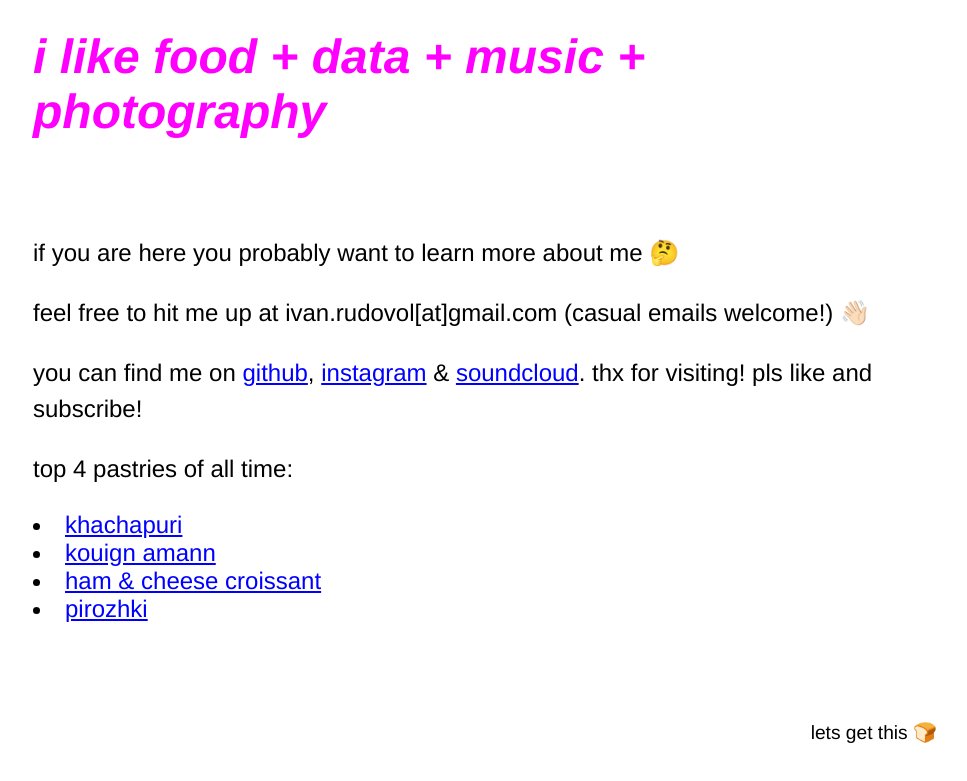
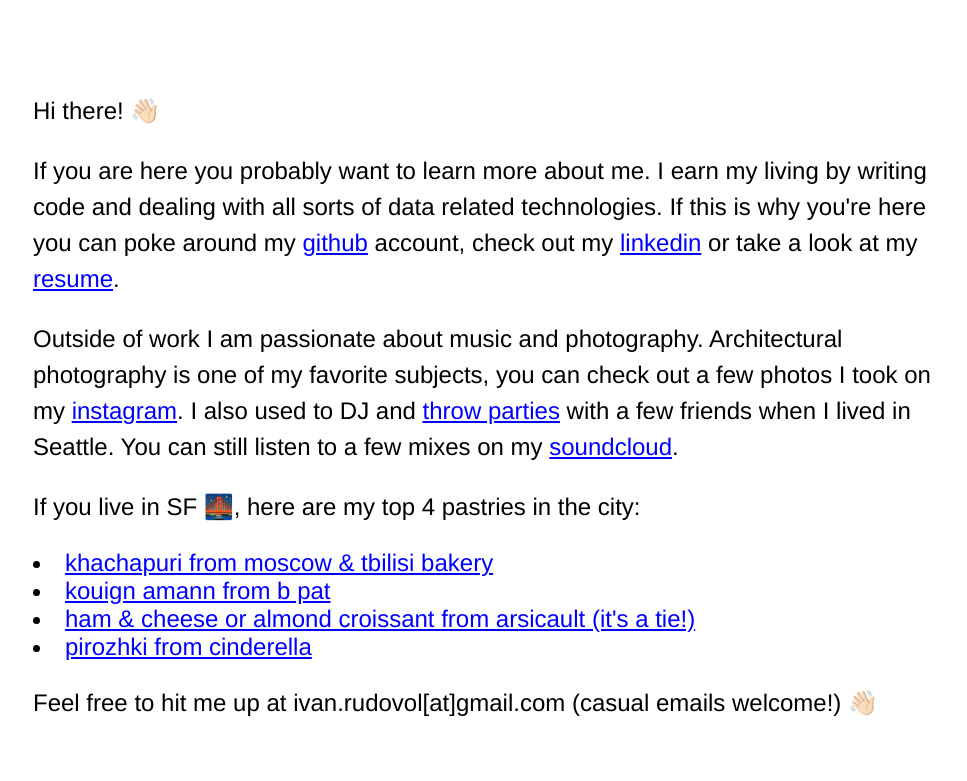
Before and after one commit to irdvl/irdvl.github.io, a plain HTML site: page index.html in a window 1280 px wide. Shown: the part 155-936 px from the top of the page, without its empty margins (155-1122 px from the left). Drawn offline with Linux system fonts and the light colour scheme.

Commit message:
a bit more serious

```diff
--- a/index.html
+++ b/index.html
@@ -1,43 +1,49 @@
 <html lang="en">
 <head>
   <meta charset="utf-8" />
-  <title>irdvl &bull; 🤙</title>
+  <title>Ivan Rudovol</title>
   <link rel="stylesheet" href="style.css" />
 </head>
 <body>
 
   <header>
     <h1>ivan rudovol 🧛‍♂️</h1>
-    <h1><em>i like food + data + music + photography</em></h1>
   </header>
 
   <section id="bio">
-    <p></p>
+    <p>
+      Hi there! 👋🏻
+    </p>
+    <p>
+      If you are here you probably want to learn more about me.
+      I earn my living by writing code and dealing with all sorts of data related technologies.
+      If this is why you're here you can poke around my <a href="http://github.com/irdvl/">github</a> account,
+      check out my <a href="http://linkedin.com/in/ivanrudovol/">linkedin</a> or take a look at my
+      <a href="https://github.com/irdvl/resume/blob/master/ivan_rudovol_resume.pdf">resume</a>.
+    </p>
 
-    <p>if you are here you probably want to learn more about me 🤔</p>
-    <p>feel free to hit me up at ivan.rudovol[at]gmail.com (casual emails welcome!) 👋🏻</p>
-    <p>you can find me on <a href="http://github.com/irdvl/">github</a>, <a href="https://instagram.com/irdvl">instagram</a> & <a href="http://soundcloud.com/irdvl">soundcloud</a>. thx for visiting! pls like and subscribe!</p>
-    <p>top 4 pastries of all time:
+    <p>Outside of work I am passionate about music and photography.
+      Architectural photography is one of my favorite subjects, you can check out a few photos I took on my <a href="https://instagram.com/irdvl">instagram</a>.
+      I also used to DJ and <a href="http://itsjet.club/">throw parties</a> with a few friends when I lived in Seattle. You can still listen to a few mixes on my <a href="http://soundcloud.com/irdvl">soundcloud</a>.
+    </p>
+
+    <p>If you live in SF 🌉, here are my top 4 pastries in the city:
       <li>
-        <a href="https://www.google.com/search?q=khachapuri&tbm=isch">khachapuri</a>
+        <a href="https://www.yelp.com/biz/moscow-and-tbilisi-bakery-store-san-francisco">khachapuri from moscow & tbilisi bakery</a>
       </li>
       <li>
-        <a href="https://www.google.com/search?q=kouign+amann&tbm=isch">kouign amann</a>
+        <a href="https://www.yelp.com/biz/b-patisserie-san-francisco-2">kouign amann from b pat</a>
       </li>
       <li>
-        <a href="https://www.google.com/search?q=ham+cheese+croissant&tbm=isch">ham & cheese croissant</a>
+        <a href="https://www.yelp.com/biz/arsicault-bakery-san-francisco">ham & cheese or almond croissant from arsicault (it's a tie!)</a>
       </li>
       <li>
-        <a href="https://www.google.com/search?q=pirozhki&tbm=isch">pirozhki</a>
+        <a href="https://www.yelp.com/biz/cinderella-bakery-and-cafe-san-francisco-2">pirozhki from cinderella</a>
       </li>
     </p>
 
+    <p>Feel free to hit me up at ivan.rudovol[at]gmail.com (casual emails welcome!) 👋🏻</p>
+
   </section>
-
-
-  <footer>
-    <p>lets get this 🍞</p>
-  </footer>
-
 </body>
 </html>
--- a/style.css
+++ b/style.css
@@ -9,7 +9,7 @@
 .float-left { float: left; margin: auto 1em 1em auto; }
 .full-width { width: 100%; }
 
-h1 em { color: magenta; }
+h1 em { color: #339fff; }
 #links ul { padding: 0; }
 #links li { margin: 1em 0; }
 #links a { padding: .3em .5em; display: inline-block; }
```
